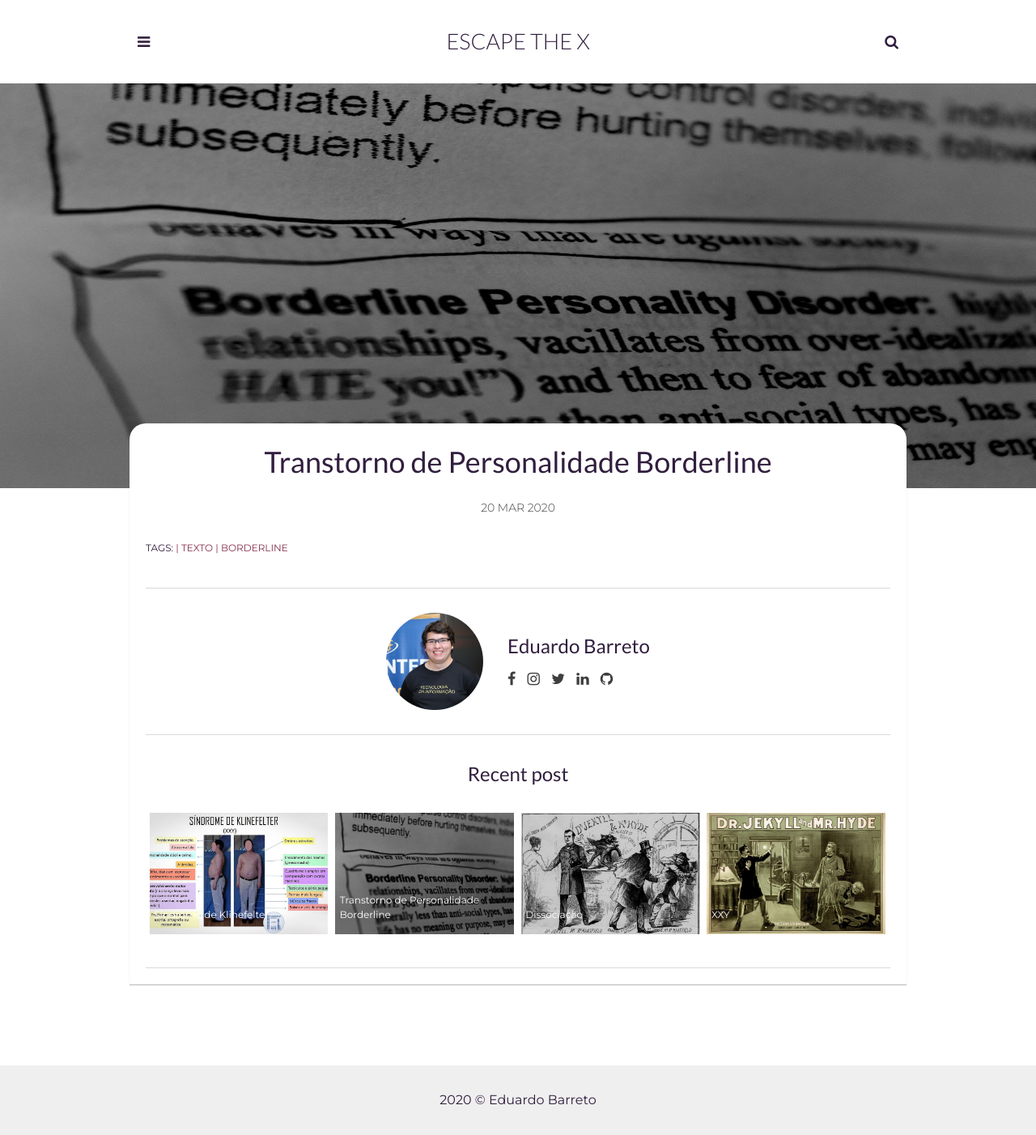
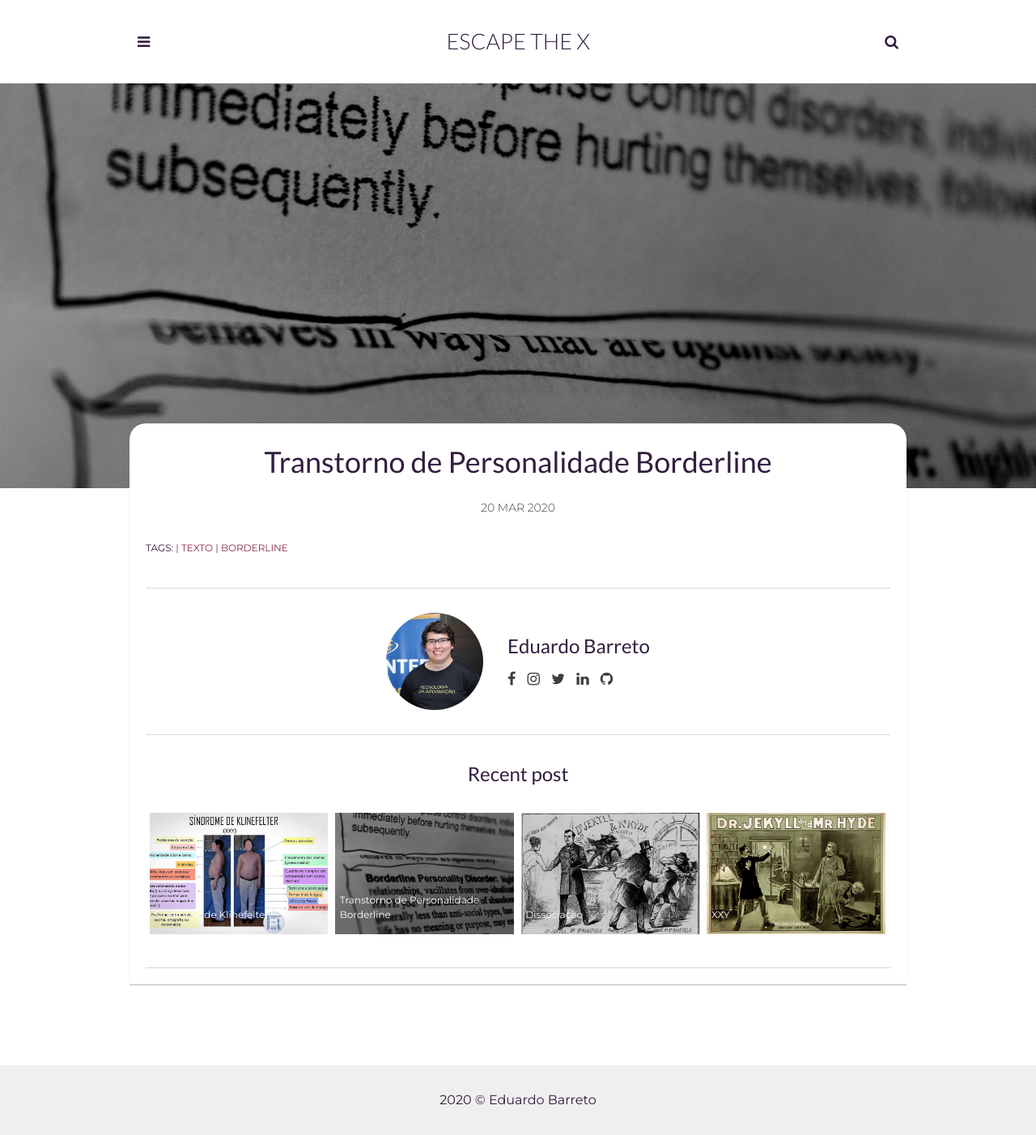
Before and after one commit to EscapeTheX/escapethex.github.io, a Jekyll site: the page built from _posts/2019-03-20-Borderline.markdown, in a window 1280 px wide. Shown: the whole page at 81% size. Built offline with Jekyll 4.4.1, drawn with Linux system fonts in a browser that asks for light colours.

Commit message:
Update post.html

```diff
--- a/_layouts/post.html
+++ b/_layouts/post.html
@@ -5,7 +5,7 @@
   {% include header.html %}
   <article class="article-page">
     <div class="page-image">
-      <div class="cover-image" style="background: url({{"/assets/img/" | prepend: site.baseurl | append : page.img}}) center top no-repeat; background-size: 100% 100%;"></div>
+      <div class="cover-image" style="background: url({{"/assets/img/" | prepend: site.baseurl | append : page.img}}) center top no-repeat; background-size: 100%;"></div>
     </div>
     <div class="wrapper">
       <div class="page-content">
```
